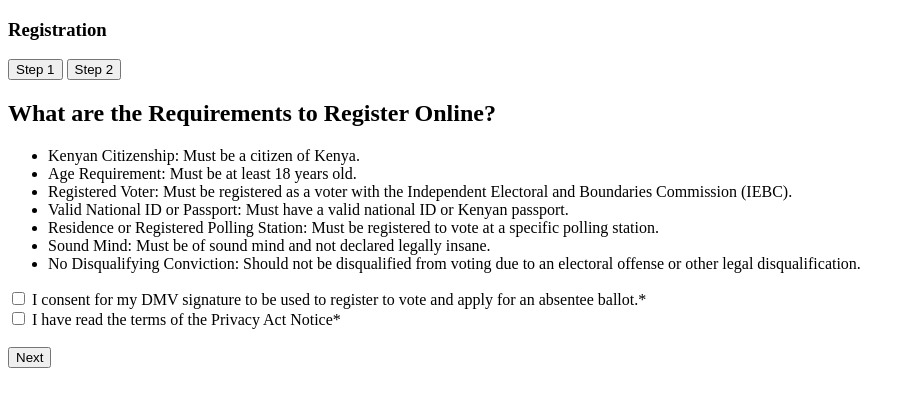
After one commit to Fromb23/Election-system, a Django app: page /registration/ in a window 1280 px wide. The commit adds this page. Shown: the top 407 px of the page, without its empty margins (0-915 px from the left). Run offline with Django 5.2, Linux system fonts and the light colour scheme.

Commit message:
config registation template

```diff
--- /dev/null
+++ b/electionprj/election/static/js/registration.js
@@ -0,0 +1,26 @@
+function showStep(step) {
+	if (step === 2) {
+		// Ensure both checkboxes are checked
+		const consentSignature = document.getElementById('consentSignature').checked;
+		const privacyAct = document.getElementById('privacyAct').checked;
+		if (!consentSignature || !privacyAct) {
+			alert('You must agree to both requirements to proceed to Step 2');
+			return; // Stop execution if checkboxes are not checked
+		}
+	}
+
+	// Remove 'active' class from both buttons and hide content
+	document.getElementById('btnStep1').classList.remove('active');
+	document.getElementById('btnStep2').classList.remove('active');
+	document.getElementById('contentStep1').style.display = 'none';
+	document.getElementById('contentStep2').style.display = 'none';
+
+	// Show appropriate content and set active button
+	if (step === 1) {
+		document.getElementById('btnStep1').classList.add('active');
+		document.getElementById('contentStep1').style.display = 'block';
+	} else if (step === 2) {
+		document.getElementById('btnStep2').classList.add('active');
+		document.getElementById('contentStep2').style.display = 'block';
+	}
+}
--- a/electionprj/election/templates/election/home.html
+++ b/electionprj/election/templates/election/home.html
@@ -46,7 +46,7 @@
 			<p>Register to vote, update your current voter registration, apply to vote absentee by mail, or view your polling place, election district, absentee ballot status, and voting history</p>
 
 			<div class="vote-buttons">
-				<button>Register to Vote</button>
+				<button onclick="window.location.href='registration'">Register to Vote</button>
 				<button>Check Registration status</button>
 				<button>Find your polling place</button>
 				<button>Apply to vote Absentee by mail</button>
--- /dev/null
+++ b/electionprj/election/templates/election/registration.html
@@ -0,0 +1,40 @@
+{% load static %}
+<!DOCTYPE html>
+<html lang="en">
+	<head><title>Voter Registration</title>
+	</head>
+	<body>
+		<h3>Registration</h3>
+		<div>
+			<button id="btnStep1" class="active" onclick="showStep(1)">Step 1</button>
+			<button id="btnStep2" onclick="showStep(2)">Step 2</button>
+
+			<!-- Step 1 Guidelines -->
+			<div id="contentStep1">
+				<h2>What are the Requirements to Register Online?</h2>
+				<ul>
+					<li>Kenyan Citizenship: Must be a citizen of Kenya.</li>
+					<li>Age Requirement: Must be at least 18 years old.</li>
+					<li>Registered Voter: Must be registered as a voter with the Independent Electoral and Boundaries Commission (IEBC).</li>
+					<li>Valid National ID or Passport: Must have a valid national ID or Kenyan passport.</li>
+					<li>Residence or Registered Polling Station: Must be registered to vote at a specific polling station.</li>
+					<li>Sound Mind: Must be of sound mind and not declared legally insane.</li>
+					<li>No Disqualifying Conviction: Should not be disqualified from voting due to an electoral offense or other legal disqualification.</li>
+				</ul>
+				<input type="checkbox" id="consentSignature"> I consent for my DMV signature to be used to register to vote and apply for an absentee ballot.*
+				<br>
+				<input type="checkbox" id="privacyAct"> I have read the terms of the Privacy Act Notice*
+				<br><br>
+				<button id="nextButton" onclick="showStep(2)">Next</button>
+			</div>
+
+			<!-- Step 2 Account Creation -->
+			<div id="contentStep2" style="display: none;">
+				<h2>Create an Account</h2>
+				<button id="previousButton" onclick="showStep(1)">Previous</button>
+			</div>
+		</div>
+
+		<script src="{% static 'js/registration.js' %}"></script>
+	</body>
+</html>
--- a/electionprj/election/urls.py
+++ b/electionprj/election/urls.py
@@ -2,5 +2,6 @@ from django.urls import path
 from . import views
 
 urlpatterns = [
-        path('', views.home, name='home')
+        path('', views.home, name='home'),
+        path('registration/', views.registration, name='registration')
         ]
--- a/electionprj/election/views.py
+++ b/electionprj/election/views.py
@@ -2,3 +2,7 @@ from django.shortcuts import render
 
 def home(request):
     return render(request, 'election/home.html')
+
+def registration(request):
+    print("Hello registration")
+    return render(request, 'election/registration.html')
```
Also changed, not shown: 1 other file.
